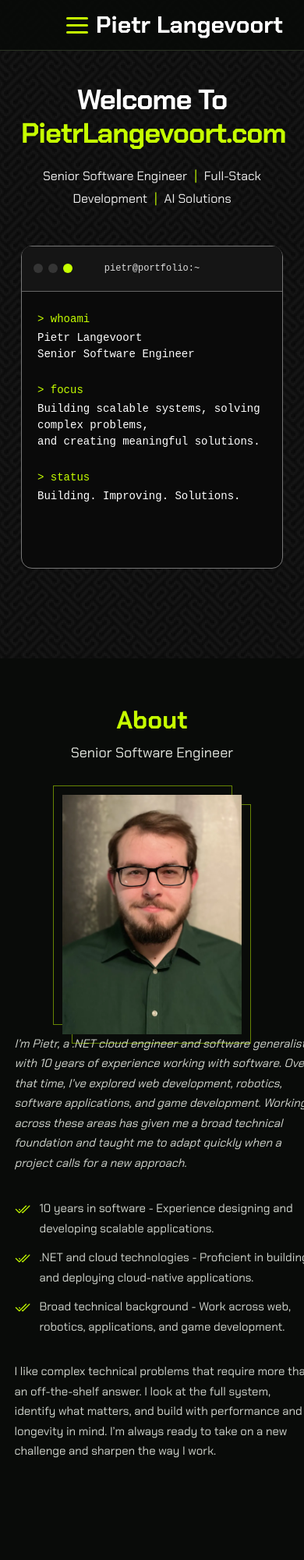
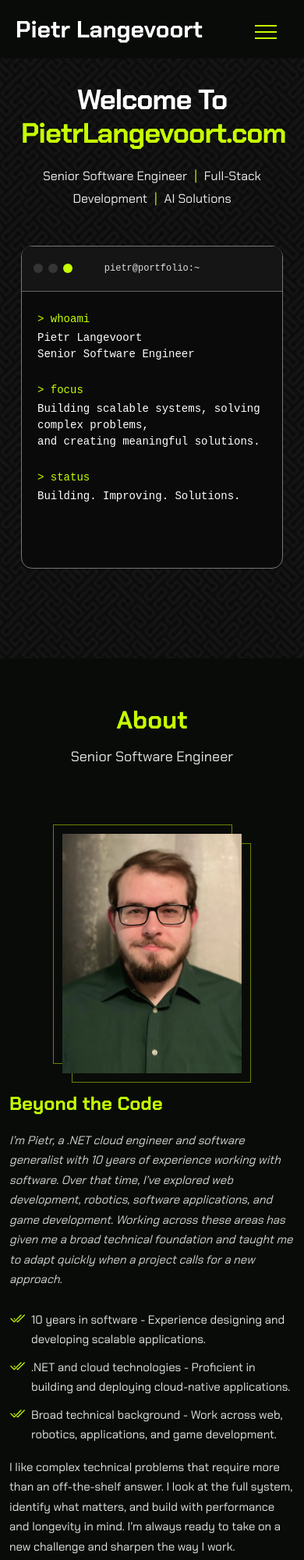
Before and after one commit to NatalieCodez/Pietr-Langevoort, a plain HTML site: page index.html in a window 390 px wide. Shown: the top 2000 px of the page at 78% size. Drawn offline with Linux system fonts and the light colour scheme.

Commit message:
fixed the about section. going to work on mobile about section to fix extra padding

```diff
--- a/assets/css/main.css
+++ b/assets/css/main.css
@@ -585,46 +585,37 @@ h6 {
 
 
 /* ========================================
-   TOP NAVIGATION BAR
+   HEADER
 ======================================== */
 
 .header {
-  position: fixed;
-  top: 0;
-  left: 0;
-  width: 100%;
   height: 75px;
-  padding: 0 25px;
-  background: rgba(9, 11, 9, 0.95) !important;
-  border-bottom: 1px solid #2b3324;
-  z-index: 997;
+  background: #090b09;
 }
 
 .header .container-fluid {
-  position: relative;
+  display: grid;
+  grid-template-columns: 1fr auto 1fr;
+  align-items: center;
   width: 100%;
   height: 100%;
-  display: flex;
-  align-items: center;
-  justify-content: space-between;
+  padding: 0 30px;
 }
 
 /* ========================================
-   LOGO - LEFT
+   WEBSITE NAME - LEFT
 ======================================== */
 
 .header .logo {
-  display: flex;
-  align-items: center;
+  grid-column: 1;
+  justify-self: start;
   text-decoration: none;
-  flex-shrink: 0;
 }
 
 .header .sitename {
-  color: #ffffff !important;
+  margin: 0;
+  color: #ffffff;
   font-size: 26px;
-  font-weight: 700;
-  margin: 0;
   white-space: nowrap;
 }
 
@@ -632,14 +623,17 @@ h6 {
    DESKTOP NAVIGATION - CENTER
 ======================================== */
 
-.desktop-nav {
-  position: absolute;
-  left: 50%;
-  transform: translateX(-50%);
-}
-
-.desktop-nav ul {
+.header .desktop-nav {
+  position: static;
+  transform: none;
+  grid-column: 2;
+  justify-self: center;
+  display: block;
+}
+
+.header .desktop-nav ul {
   display: flex;
+  flex-direction: row;
   align-items: center;
   justify-content: center;
   gap: 35px;
@@ -648,90 +642,50 @@ h6 {
   list-style: none;
 }
 
-.desktop-nav a {
+.header .desktop-nav li {
+  list-style: none;
+}
+
+.header .desktop-nav a {
   color: #a9a9a9;
   font-size: 17px;
   font-weight: 500;
   text-decoration: none;
+  white-space: nowrap;
   transition: color 0.3s ease;
 }
 
-.desktop-nav a:hover,
-.desktop-nav a.active {
+.header .desktop-nav a:hover,
+.header .desktop-nav a.active {
   color: #c6ff00;
 }
 
 /* ========================================
-   HAMBURGER - RIGHT
+   HAMBURGER - HIDDEN ON DESKTOP
 ======================================== */
 
 .header .menu-toggle {
-  position: relative;
-  top: auto;
-  right: auto;
-  z-index: 1001;
-
-  display: flex !important;
-  flex-direction: column;
-  justify-content: center;
-  gap: 6px;
-
-  margin-left: auto;
-  padding: 10px;
-  background: transparent;
-  border: none;
-  cursor: pointer;
-  flex-shrink: 0;
-}
-
-.header .menu-toggle span {
-  display: block;
-  width: 28px;
-  height: 3px;
-  background: #c6ff00;
-  border-radius: 2px;
-  transition: transform 0.3s, opacity 0.3s;
-}
-
-/* Hamburger animation */
-
-.header .menu-toggle.open span:first-child {
-  transform: translateY(9px) rotate(45deg);
-}
-
-.header .menu-toggle.open span:nth-child(2) {
-  opacity: 0;
-}
-
-.header .menu-toggle.open span:last-child {
-  transform: translateY(-9px) rotate(-45deg);
-}
-
-/* ========================================
-   SIDEBAR LAYERING
-======================================== */
-
-.sidebar-overlay {
-  z-index: 1050;
-}
-
-.terminal-sidebar {
-  z-index: 1100;
+  display: none !important;
 }
 
 /* ========================================
    TABLET & MOBILE
 ======================================== */
 
-@media (max-width: 1100px) {
-
-  .desktop-nav {
-    display: none;
-  }
-
-  .header {
-    padding: 0 15px;
-    height: 65px;
+@media (max-width: 1250px) {
+
+  .header .container-fluid {
+    grid-template-columns: minmax(0, 1fr) auto;
+    padding: 0 20px;
+  }
+
+  .header .desktop-nav {
+    display: none !important;
+  }
+
+  .header .logo {
+    grid-column: 1;
+    justify-self: start;
   }
 
   .header .sitename {
@@ -740,9 +694,11 @@ h6 {
 
   .header .menu-toggle {
     display: flex !important;
-  }
-}
-
+    grid-column: 2;
+    justify-self: end;
+    margin-left: 0;
+  }
+}
 
 /*--------------------------------------------------------------
 # Global Footer
@@ -1267,6 +1223,7 @@ section,
 
 
 
+
 /* =====================================
    ABOUT SECTION
 ===================================== */
@@ -1276,58 +1233,47 @@ section,
   color: #e5e8e1;
 }
 
-/* =====================================
-   ABOUT HEADING
-===================================== */
-
-
-.about .section-title {
-  text-align: center;
-  padding-bottom: 5px;
+/*--------------------------------------------------------------
+# About Section
+--------------------------------------------------------------*/
+
+.about .section-title h2 {
+  color: var(--accent-color);
+}
+
+.about .content h3 {
+  color: var(--accent-color);
+  font-size: 24px;
+  font-weight: 700;
+  margin-bottom: 20px;
+}
+
+
+.about .content .fst-italic {
+  color: #d4d8d0;
+}
+
+.about .content ul {
+  list-style: none;
+  padding: 0;
+}
+
+.about .content ul li {
+  padding: 10px 0 0 0;
+  display: flex;
+}
+
+.about .content ul i {
+  color: var(--accent-color);
+  margin-right: 0.5rem;
+  line-height: 1.2;
+  font-size: 1.25rem;
+}
+
+.about .content p:last-child {
   margin-bottom: 0;
 }
 
-.about .section-title h2 {
-  color: #c6ff00;
-  font-size: 36px;
-  font-weight: 700;
-  margin-bottom: 10px;
-}
-
-.about .section-title p {
-  color: #e5e8e1;
-  font-size: 22px;
-  margin-bottom: 0;
-}
-
-
-.about .section-title + .container {
-  padding-top: 0;
-}
-
-.about .about-image {
-  margin-top: 0;
-}
-
-.about .content {
-  margin-top: 0;
-}
-
-
-/* =====================================
-   ABOUT CONTENT LAYOUT
-===================================== */
-
-.about .about-container {
-  max-width: 1200px;
-  margin: 65px auto 0;
-}
-
-.about .about-container .row {
-  --bs-gutter-x: 6rem;
-  justify-content: center;
-  align-items: center;
-}
 
 /* =====================================
    ABOUT PROFILE PICTURE
@@ -1341,7 +1287,6 @@ section,
   margin: 0 auto;
 }
 
-/* Maintain original image proportions */
 .about .about-image img {
   position: relative;
   z-index: 1;
@@ -1351,7 +1296,7 @@ section,
   object-fit: contain;
 }
 
-/* Decorative green frames behind picture */
+/* Decorative green frames */
 .about .about-image::before,
 .about .about-image::after {
   content: "";
@@ -1369,70 +1314,6 @@ section,
   inset: 12px -12px -12px 12px;
 }
 
-
-/* =====================================
-   ABOUT TEXT CONTENT
-===================================== */
-
-.about .content {
-  max-width: 700px;
-  width: 100%;
-  padding-left: 0;
-  margin-left: 25px;
-  display: flex;
-  flex-direction: column;
-  justify-content: center;
-}
-
-.about .content p {
-  color: #d4d8d0;
-  font-size: 16px;
-  line-height: 1.8;
-  margin-bottom: 18px;
-}
-
-.about .content ul {
-  width: 100%;
-}
-
-/* Mobile */
-@media (max-width: 991px) {
-  .about .content {
-    max-width: 100%;
-    margin-left: 0;
-    padding: 0 15px;
-  }
-}
-
-
-/* =====================================
-   ABOUT LIST
-===================================== */
-
-.about .content ul {
-  list-style: none;
-  padding: 0;
-  margin: 15px 0 20px;
-}
-
-.about .content ul li {
-  display: flex;
-  align-items: flex-start;
-  gap: 12px;
-  margin-bottom: 12px;
-  color: #d4d8d0;
-  font-size: 16px;
-  line-height: 1.7;
-}
-
-/* Green checkmark icons */
-.about .content ul i {
-  flex: 0 0 auto;
-  color: #c6ff00;
-  font-size: 20px;
-  line-height: 1.4;
-}
-
 /* =====================================
    TABLET
 ===================================== */
@@ -1440,21 +1321,21 @@ section,
 @media (max-width: 991px) {
 
   .about .about-container {
-    margin-top: 45px;
+    margin-top: 30px;
   }
 
   .about .about-container .row {
     --bs-gutter-x: 2rem;
+    align-items: center;
+  }
+
+  .about .about-image {
+    max-width: 260px;
   }
 
   .about .content {
     max-width: 100%;
-    margin-left: 0;
-    padding-left: 0;
-  }
-
-  .about .about-image {
-    max-width: 260px;
+    justify-content: center;
   }
 
 }
@@ -1474,23 +1355,24 @@ section,
   }
 
   .about .about-container {
-    margin-top: 35px;
+    margin-top: 25px;
+  }
+
+  .about .about-container .row {
+    --bs-gutter-x: 1.5rem;
   }
 
   .about .about-image {
     max-width: 230px;
-  }
-
-
-.about .content {
-  max-width: 520px;
-  margin-left: 45px;
-  padding-left: 0;
-  display: flex;
-  flex-direction: column;
-  justify-content: center;
-}
-
+    margin: 0 auto 25px;
+  }
+
+  .about .content {
+    max-width: 100%;
+    padding: 0 12px;
+    margin: 0;
+    justify-content: flex-start;
+  }
 
   .about .content p,
   .about .content ul li {
--- a/index.html
+++ b/index.html
@@ -262,6 +262,7 @@
 </section>
 <!-- /Hero Section -->
 
+
 <!-- About Section -->
 <section id="about" class="about section">
 
@@ -276,9 +277,7 @@
        data-aos="fade-up"
        data-aos-delay="100">
 
-
-<div class="row justify-content-center align-items-center gy-4 gx-lg-4 ps-lg-5">
-
+    <div class="row justify-content-center align-items-center gy-4 gx-lg-4 ps-lg-5">
 
       <!-- Profile Picture -->
       <div class="col-lg-4 col-md-5">
@@ -291,9 +290,9 @@
       </div>
 
       <!-- About Text -->
+      <div class="col-lg-7 col-md-7 content">
 
-      <div class="col-lg-7 col-md-8 content">
-
+        <h3>Beyond the Code</h3>
 
         <p class="fst-italic">
           I’m Pietr, a .NET cloud engineer and software generalist
@@ -343,10 +342,14 @@
       <!-- End About Text -->
 
     </div>
+    <!-- End Row -->
+
   </div>
+  <!-- End About Container -->
 
 </section>
 <!-- /About Section -->
+
 
 
 <!-- Resume Section -->
```
